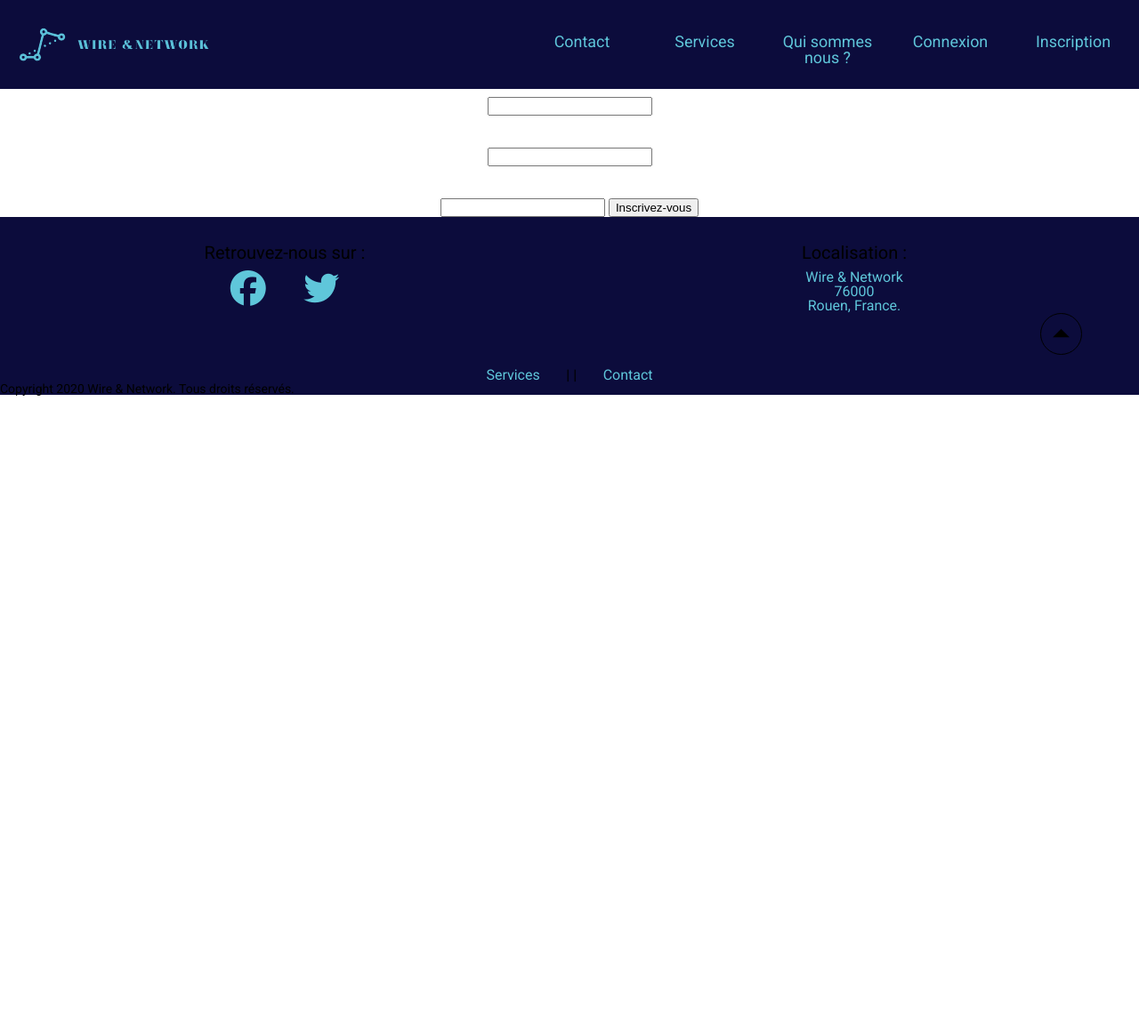
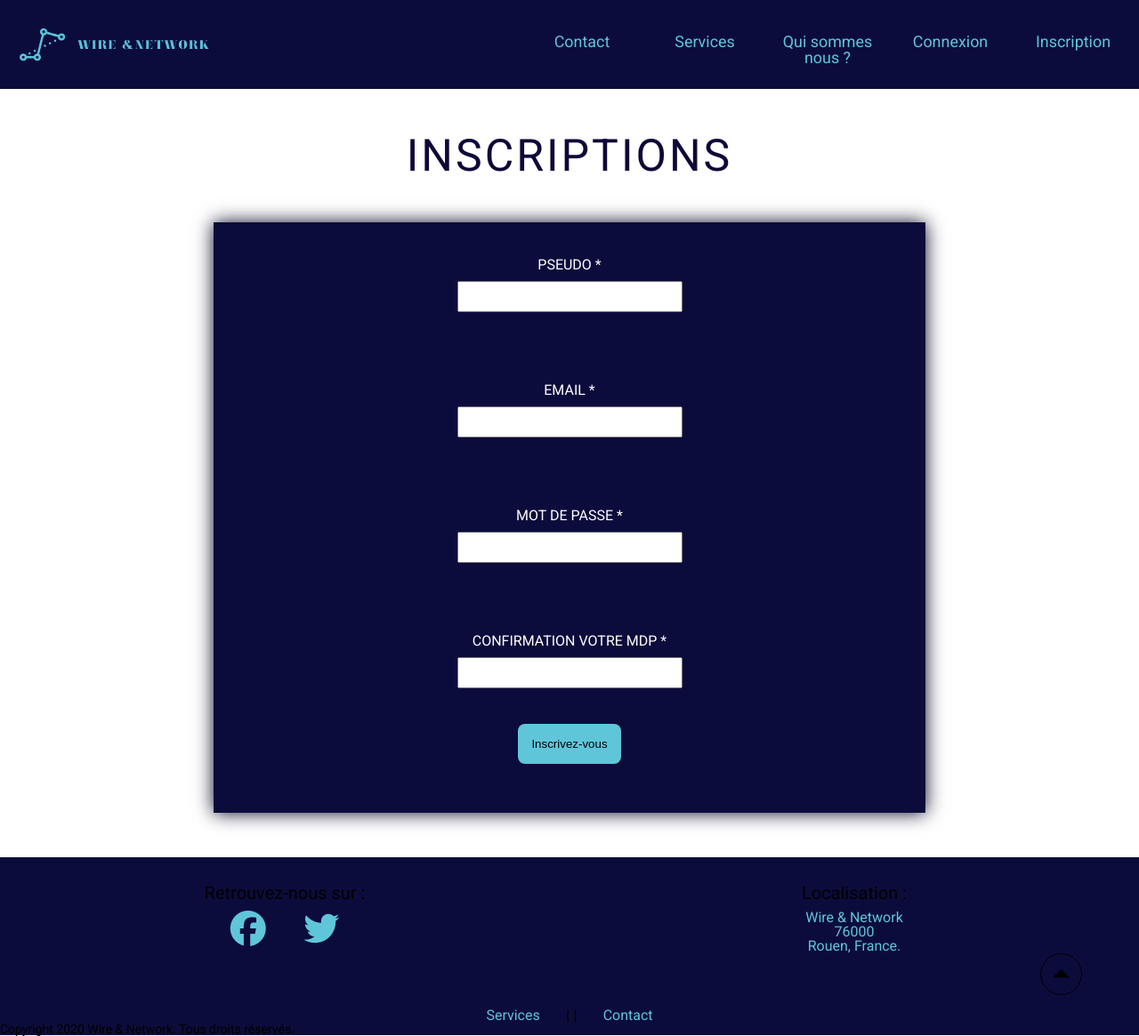
Before and after one commit to AxelBarbeHusson/reseaux, a PHP site: page /register.php in a window 1280 px wide. Shown: the whole page at 89% size. Before the commit the page ends 445 px from the top, so only its background shows below. Run offline with PHP 8.4, Linux system fonts and the light colour scheme; a stand-in replaces the project's code that opens the database connection; some libraries are stand-ins or nearby versions.

Commit message:
css  login register

```diff
--- a/assets/css/style.css
+++ b/assets/css/style.css
@@ -18,16 +18,7 @@ body{
     width: 100%;
     margin: 0 auto;
 }
-form label {
-    display: block;
-    width: 100%;
-    color: white;
-    text-transform: uppercase;
-    padding-top: 20px;
-}
-form {
-    text-align: center;
-}
+
 
 
 /*/ HEADER /*/
@@ -246,8 +237,6 @@ nav li a:hover{
 }
 
 
-/*/ HEADER /*/
-
 
 /*/ Qui somme nous /*/
 
@@ -424,18 +413,80 @@ width: 150px;}
 
 
 
-/*/ CONNEXION /*/
+/*/ CONNEXION-INSCRIPTION /*/
+form {
+    text-align: center;
+}
 .formulaire {
-    padding-top: 130px;
+    padding-top: 150px;
     text-align: center;
     font-size: 50px;
     text-transform: uppercase;
     letter-spacing: 3px;
     color: #0e0838;
+    margin-bottom: 50px;
 }
 .backform{
     background-color:#0C0C3C ;
     width: 100%;
+    margin-bottom: 50px;
+    box-shadow: 0px 0px 20px #080825;
+}
+
+.backform form label {
+    display: block;
+    width: 100%;
+    color: white;
+    text-transform: uppercase;
+    padding-top: 40px;
+    padding-bottom: 10px;
+}
+.backform input[type=text] {
+    padding: 7px 25px;
+    margin-bottom: 10px;
+    font-size: 15px;
+}
+.backform input[type=email] {
+    padding: 7px 25px;
+    margin-bottom: 10px;
+    font-size: 15px;
+}
+.backform input[type=password] {
+    padding: 7px 25px;
+    margin-bottom: 10px;
+    font-size: 15px;
+}
+.backform p {
+    margin-bottom: 30px;
+}
+
+.backform .submit {
+    display: block;
+    margin: 0 auto;
+    padding: 15px 15px;
+    border-radius: 8px;
+    border: none;
+    background-color: #5FC6DA;
+    margin-bottom: 5px;
+}
+.backform .submite {
+    display: block;
+    margin: 0 auto;
+    padding: 15px 15px;
+    border-radius: 8px;
+    border: none;
+    background-color: #5FC6DA;
+    margin-bottom: 55px;
+}
+.backform .submit:hover {
+    transition: 0.5s;
+    background-color: #8CF0FF;
+}
+.backform .forgot {
+    color: white;
+    width: 100%;
+    display: block;
+    padding-bottom: 50px;
 }
 
 /*/FOOTER /*/
--- a/register.php
+++ b/register.php
@@ -82,7 +82,9 @@ if (!empty($_POST['submitted'])) {
 //debug($errors);
 include('inc/header.php');
 ?>
-    <h1>Inscriptions</h1>
+<div class="wrap2">
+    <h1 class="formulaire">Inscriptions</h1>
+    <div class="backform">
     <form class="inscri" action="register.php" method="post">
         <label for="pseudo">Pseudo *</label>
         <input type="text" id="pseudo" name="pseudo" value="<?php if (!empty($_POST['pseudo'])) {
@@ -110,10 +112,13 @@ include('inc/header.php');
 
         <label for="password2">Confirmation votre MDP *</label>
         <input type="password" id="password2" name="password2" value="">
+        <p></p>
 
-        <input type="submit" name="submitted" value="Inscrivez-vous">
+        <input type="submit" name="submitted" value="Inscrivez-vous" class="submite">
         <div class="clear"></div>
     </form>
+    </div>
+</div>
 
 <?php
 include('inc/footer.php');
```
Also changed, not shown: login.php (+4 -4 lines).
